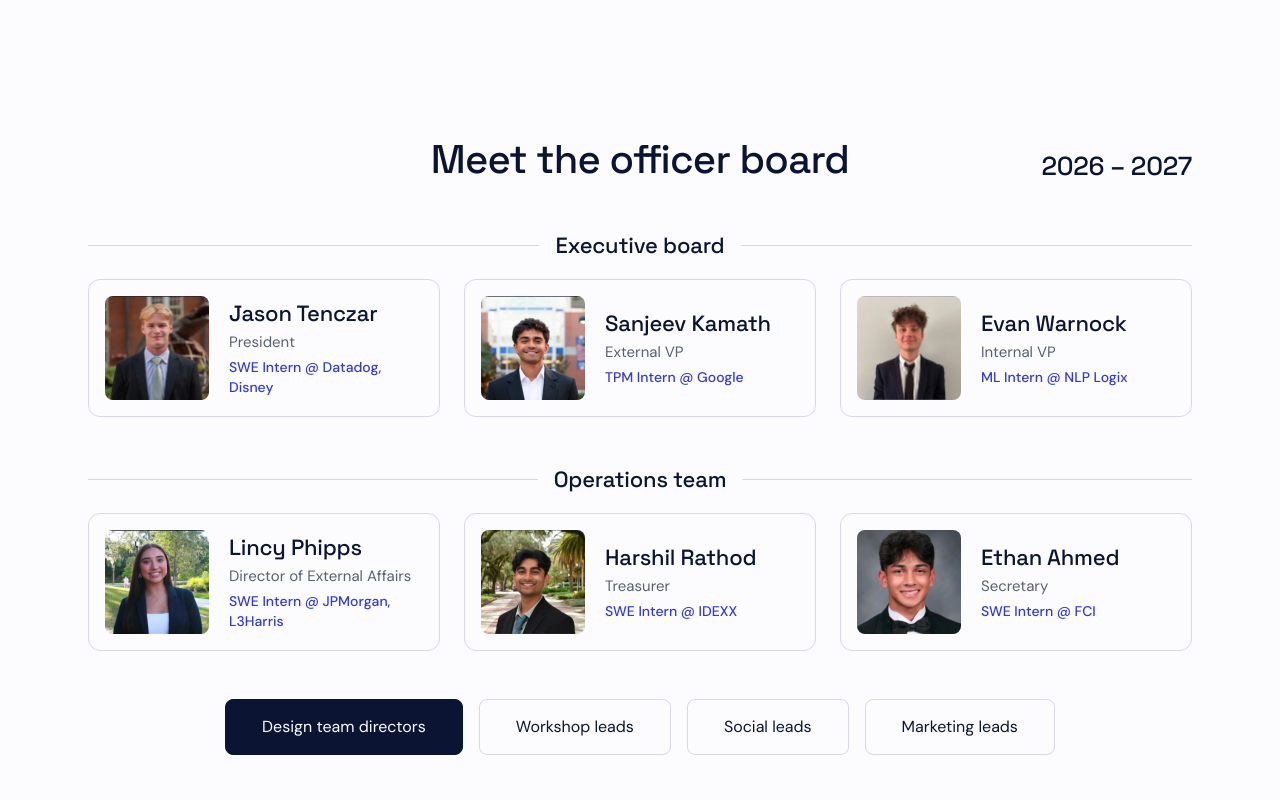
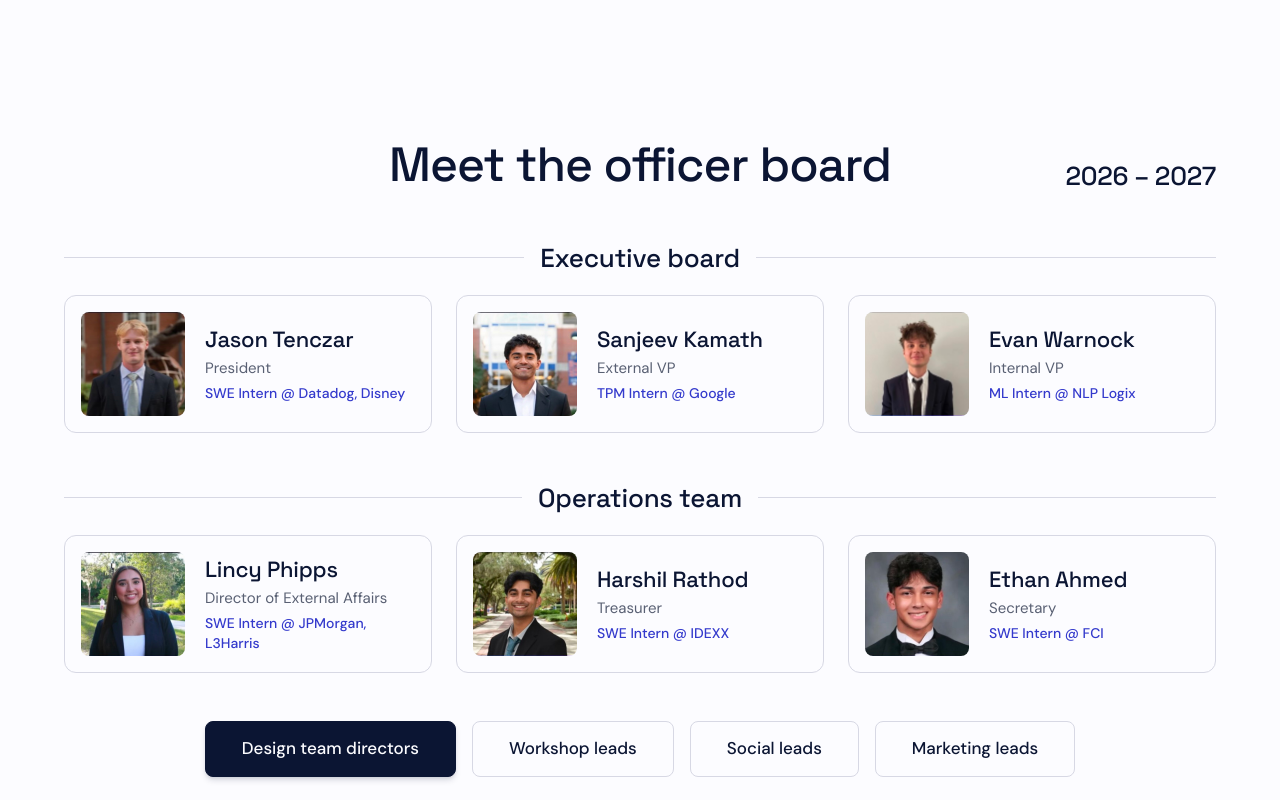
Before and after one commit to uf-acm-design-team/ACM-website, a Next.js app: page / in a window 1280 px wide. Shown: the part 1940-2740 px from the top of the page. Built offline with nearby package versions, Linux system fonts and the light colour scheme.

Commit message:
Matched Officers sizing to Projects and polished the filter buttons. (UAWR2-90)
- Same 64px side padding and 48px title as the Projects section
- Team labels up to 26px
- Filter buttons at 17px medium, soft shadow on the selected one

```diff
--- a/src/app/components/Officers/OfficerGroup.tsx
+++ b/src/app/components/Officers/OfficerGroup.tsx
@@ -16,7 +16,7 @@ export default function OfficerGroup({ label, officers, empty }: OfficerGroupPro
     <div className="flex flex-col gap-5">
       <div className="flex items-center gap-4">
         <span aria-hidden="true" className="h-px flex-1 bg-border" />
-        <h3 className="text-center font-display text-[22px] leading-7 tracking-[-0.01em] text-navy">{label}</h3>
+        <h3 className="text-center font-display text-[26px] leading-[34px] tracking-[-0.01em] text-navy">{label}</h3>
         <span aria-hidden="true" className="h-px flex-1 bg-border" />
       </div>
 
--- a/src/app/components/Officers/Officers.tsx
+++ b/src/app/components/Officers/Officers.tsx
@@ -14,8 +14,9 @@ type OfficersProps = {
 };
 
 // Filter button looks from Figma. Selected is filled navy; the rest are outlined.
-const FILTER_BUTTON = "h-14 rounded-lg border px-9 leading-[1.4]";
-const FILTER_SELECTED = "border-navy bg-navy text-accent-foreground";
+const FILTER_BUTTON = "h-14 rounded-lg border px-9 text-[17px] font-medium leading-[1.4]";
+// The soft navy-tinted shadow lifts the selected button slightly, so it reads as the active one.
+const FILTER_SELECTED = "border-navy bg-navy text-accent-foreground shadow-md shadow-navy/15";
 const FILTER_UNSELECTED = "border-border bg-background text-navy";
 
 export default function Officers({
@@ -40,11 +41,11 @@ export default function Officers({
   return (
     <section
       id="officers"
-      className="mx-auto flex max-w-[1440px] scroll-mt-20 flex-col gap-12 px-6 py-14 md:px-10 lg:px-22 lg:py-24"
+      className="mx-auto flex max-w-[1440px] scroll-mt-20 flex-col gap-12 px-6 py-14 md:px-10 lg:px-16 lg:py-24"
     >
       {/* The title stays centered; from lg up the year sits at the bottom-right of the header. */}
       <div className="relative flex flex-col items-center gap-4 text-center">
-        <h2 className="font-display text-[40px] leading-[46px] tracking-[-0.02em] text-navy">{heading}</h2>
+        <h2 className="font-display text-5xl leading-[1.15] tracking-[-0.02em] text-navy">{heading}</h2>
         <p className="font-display text-[26px] leading-[34px] font-medium tracking-[-0.01em] text-navy lg:absolute lg:right-0 lg:bottom-0">
           {year}
         </p>
```
